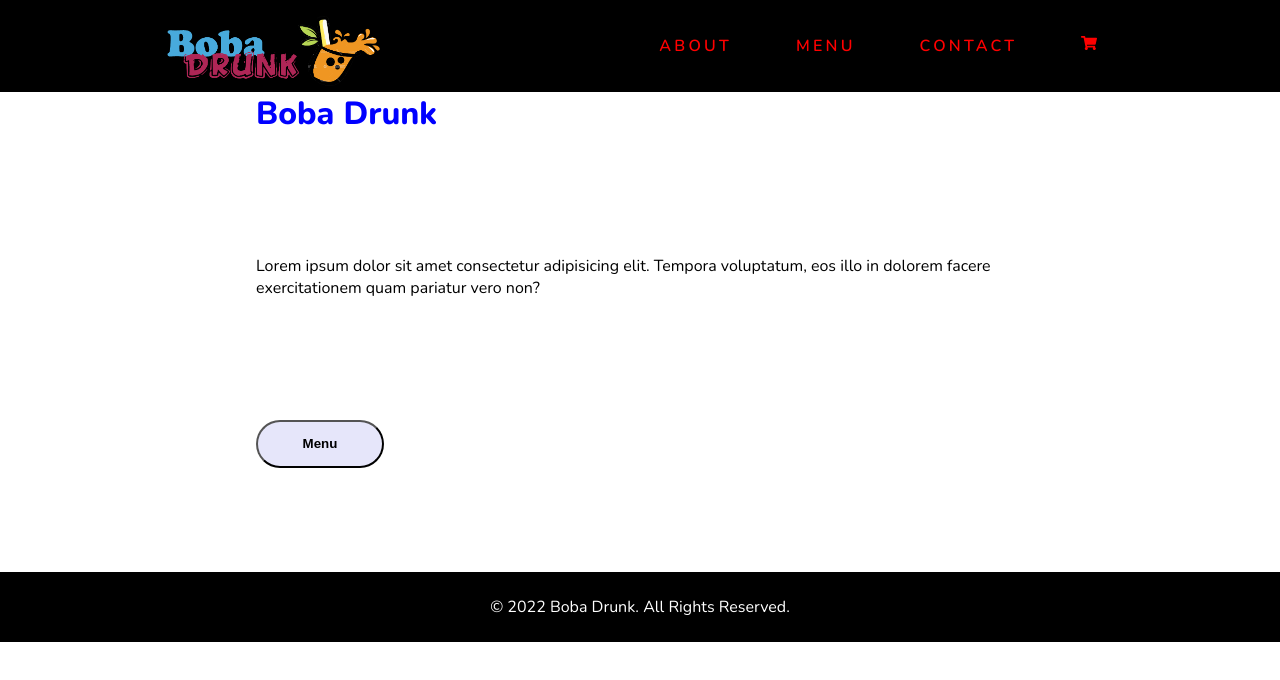
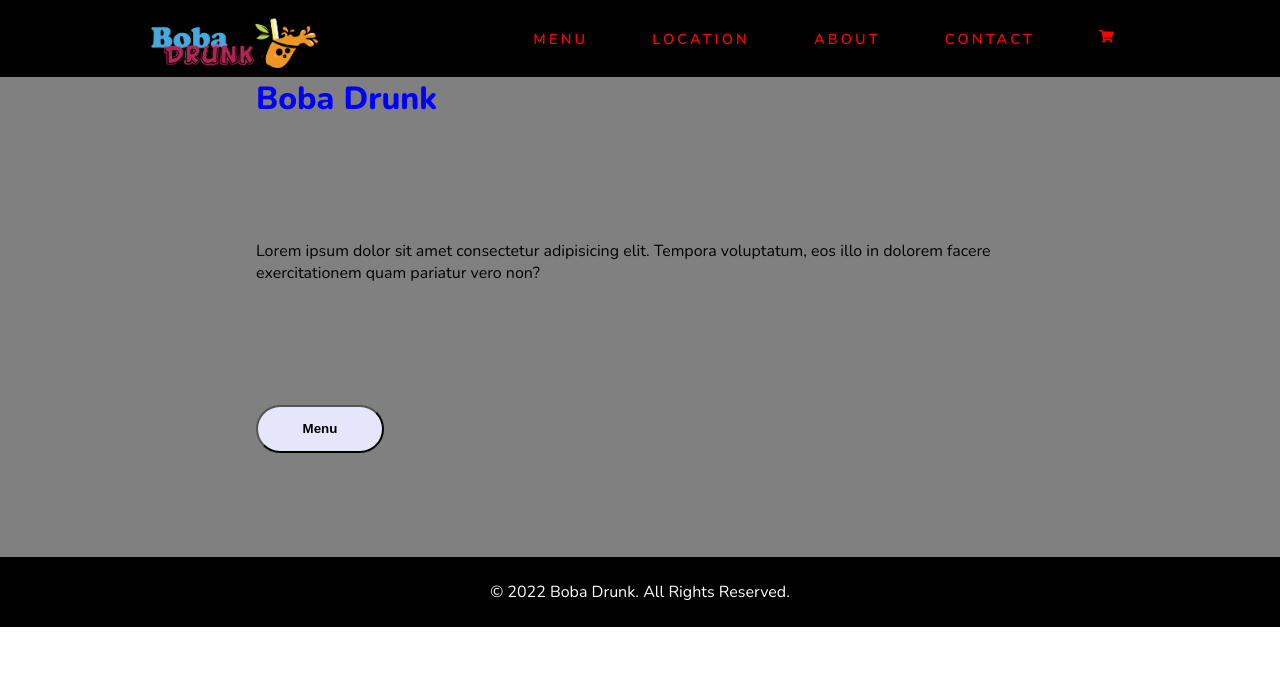
Before and after one commit to robteaw/boba, a React (Create React App) app: page / in a window 1280 px wide. Shown: the top 680 px of the page. Built offline with nearby package versions, Linux system fonts and the light colour scheme.

Commit message:
8. Minor Update

```diff
--- a/src/components/Navbar.js
+++ b/src/components/Navbar.js
@@ -31,16 +31,14 @@
         <div className="toggle"></div>
       </div>
       <ul className="links">
-        <motion.li>
-          {/* <Link to="/" className="active">
-            Home
-          </Link> */}
+        <motion.li variants={linkAnim}>
+          <Link to="/menu">Menu</Link>
+        </motion.li>
+        <motion.li variants={linkAnim}>
+          <Link to="/location">Location</Link>
         </motion.li>
         <motion.li variants={linkAnim}>
           <Link to="/about">About</Link>
-        </motion.li>
-        <motion.li variants={linkAnim}>
-          <Link to="/menu">Menu</Link>
         </motion.li>
         <motion.li variants={linkAnim}>
           <Link to="/contact">Contact</Link>
@@ -74,6 +72,7 @@
     li {
       a {
         color: red;
+        font-size: .9rem;
         font-weight: 600;
         text-decoration: none;
         text-transform: uppercase;
@@ -96,7 +95,7 @@
 `;
 
 const Logo = styled.img`
-  height: 70px;
+  height: 55px;
   margin-top: 1rem;
   align-items: left;
   cursor: pointer;
--- a/src/pages/Home/Hero.js
+++ b/src/pages/Home/Hero.js
@@ -26,7 +26,7 @@
 
 // styling
 const Container = styled.div`
-  background-color: white;
+  background-color: gray;
   height: 60vh;
   width: 100%;
   padding: 0 20%;
```
Also changed, not shown: src/pages/Home/Bottom.js (added, +7 -0 lines), src/pages/Home/Middle.js (added, +7 -0 lines).
